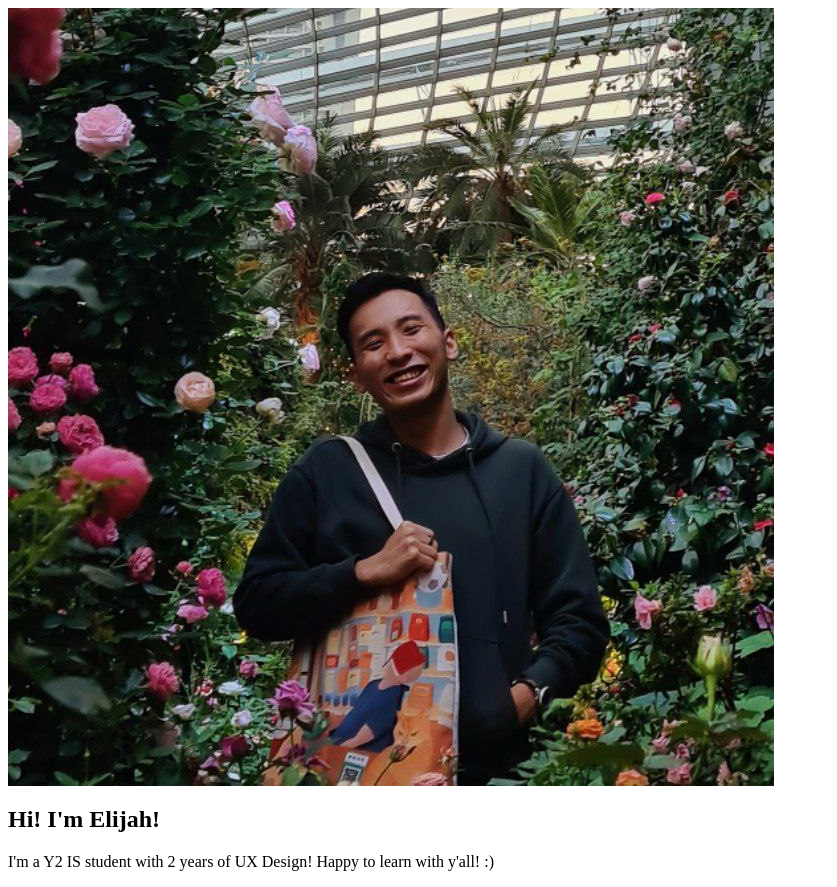
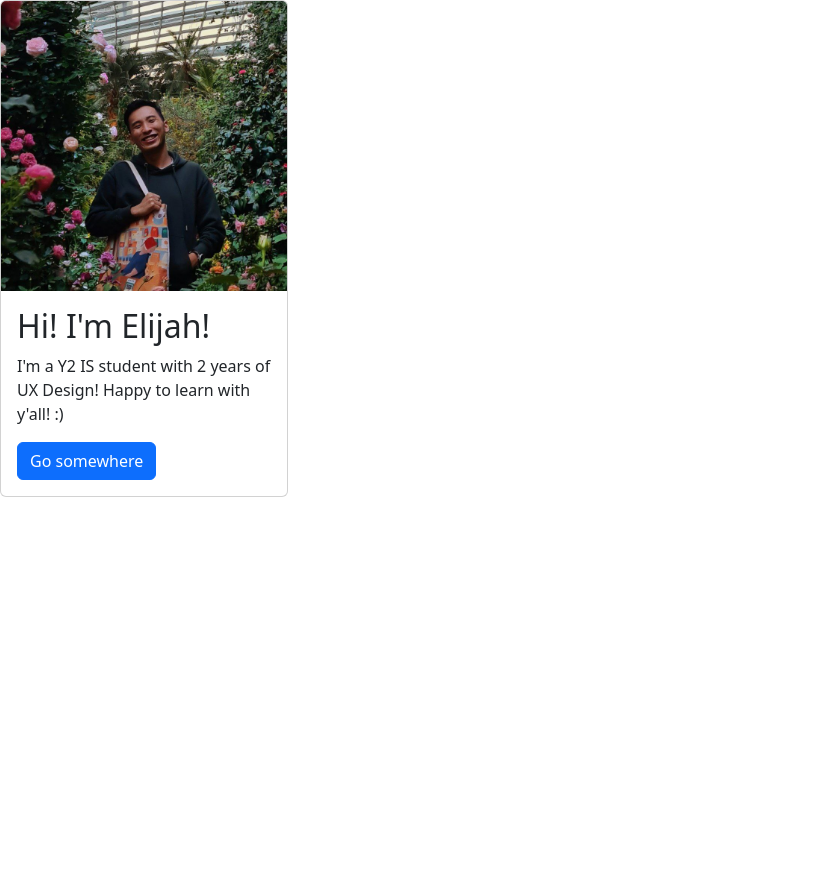
Before and after one commit to ekcm/website, a plain HTML site: page index.html in a window 1280 px wide. Shown: the whole page, without its empty margins (0-837 px from the left). After the commit the page ends 800 px from the top, so only its background shows below. Drawn offline with nearby package versions, Linux system fonts and the light colour scheme.

Commit message:
Update index.html

```diff
--- a/index.html
+++ b/index.html
@@ -1,7 +1,23 @@
-<html>
+<!doctype html>
+<html lang="en">
+  <head>
+    <meta charset="utf-8">
+    <meta name="viewport" content="width=device-width, initial-scale=1">
+    <title>Bootstrap demo</title>
+    <link href="https://cdn.jsdelivr.net/npm/bootstrap@5.2.1/dist/css/bootstrap.min.css" rel="stylesheet" integrity="sha384-iYQeCzEYFbKjA/T2uDLTpkwGzCiq6soy8tYaI1GyVh/UjpbCx/TYkiZhlZB6+fzT" crossorigin="anonymous">
+  </head>
+  <body>
 
-<img src="./photo_2022-08-24_08-29-37.jpg">
+    <div class="card" style="width: 18rem;">
+        <img src="./photo_2022-08-24_08-29-37.jpg" class="card-img-top" alt="elijah-image">
+        <div class="card-body">
+
+            <h2 class = "card-title">Hi! I'm Elijah!</h2>
+                <p class = "card-text">I'm a Y2 IS student with 2 years of UX Design! Happy to learn with y'all! :)</p>
+          <a href="#" class="btn btn-primary">Go somewhere</a>
+        </div>
+      </div>
+
+    <script src="https://cdn.jsdelivr.net/npm/bootstrap@5.2.1/dist/js/bootstrap.bundle.min.js" integrity="sha384-u1OknCvxWvY5kfmNBILK2hRnQC3Pr17a+RTT6rIHI7NnikvbZlHgTPOOmMi466C8" crossorigin="anonymous"></script>
+  </body>
 </html>
-
-<h2>Hi! I'm Elijah!</h2>
-<p>I'm a Y2 IS student with 2 years of UX Design! Happy to learn with y'all! :)</p>
```
